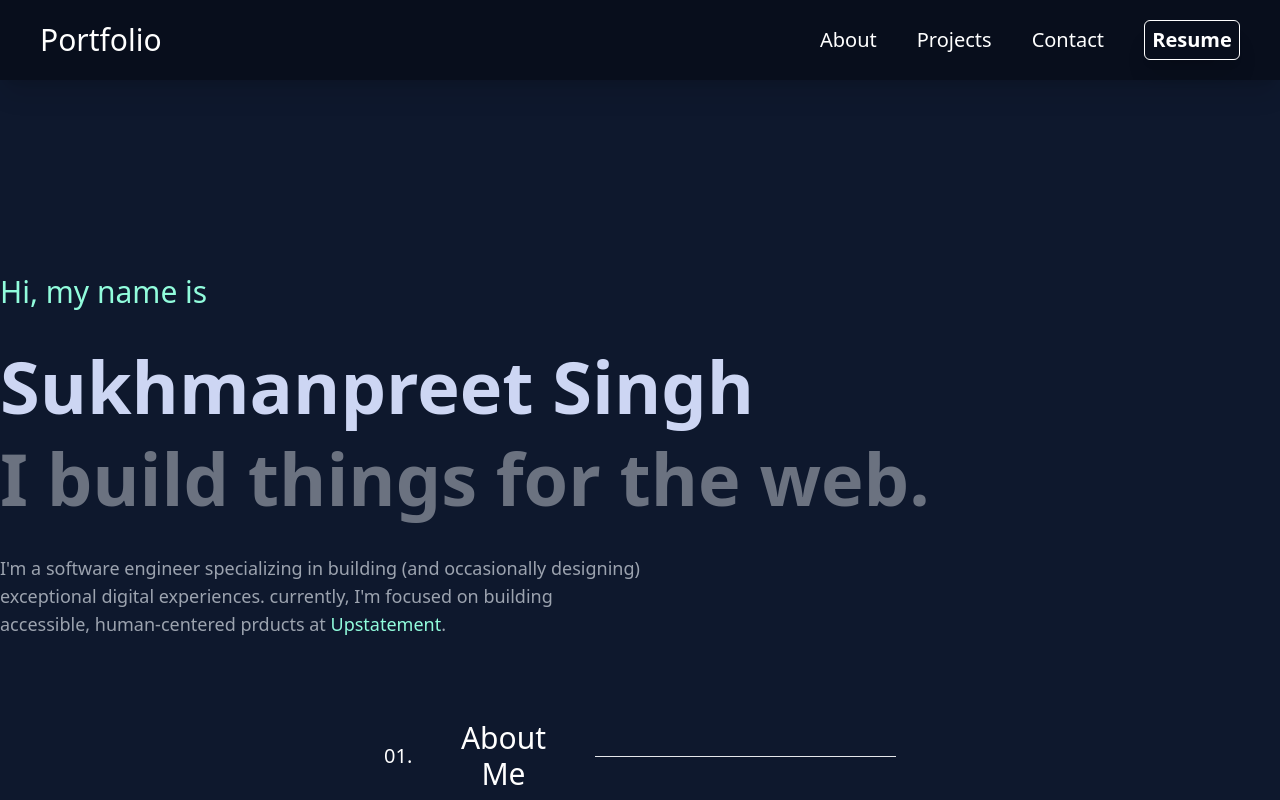
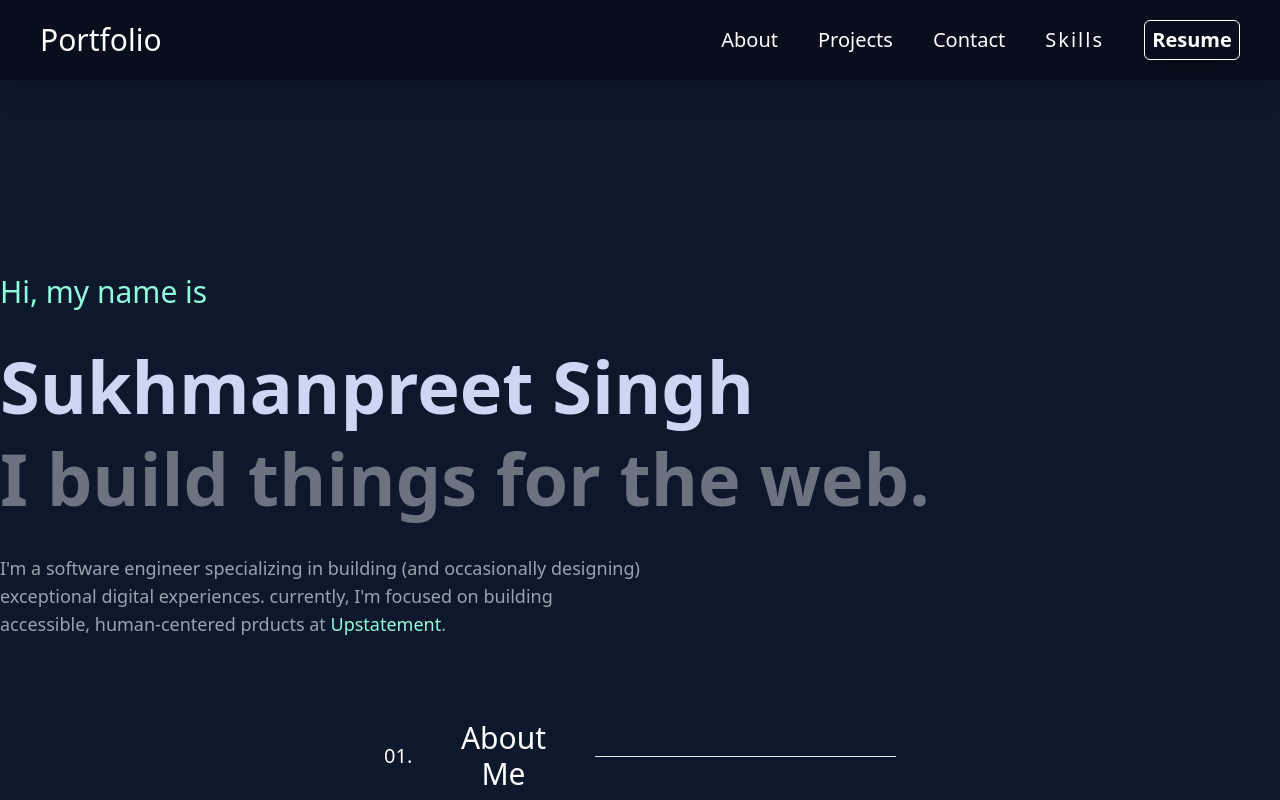
Before and after one commit to gillsukhman209/SinghPortfolio, a Next.js app: page / in a window 1280 px wide. Shown: the top 800 px of the page. Built offline with nearby package versions, Linux system fonts and the light colour scheme.

Commit message:
added skills and finished contact page

```diff
--- a/components/Nav.js
+++ b/components/Nav.js
@@ -25,6 +25,12 @@ function Nav() {
           </button>
           <button onClick={() => scrollView("projects")}>Projects</button>
           <button onClick={() => scrollView("contact")}>Contact</button>
+          <button
+            onClick={() => scrollView("skills")}
+            className="tracking-widest"
+          >
+            Skills
+          </button>
 
           <button
             onClick={() => scrollView("resume")}
--- a/pages/Resume.js
+++ b/pages/Resume.js
@@ -1,7 +1,11 @@
 import React from "react";
 
 function Resume() {
-  return <div>Resume</div>;
+  return (
+    <div className="w-full h-screen flex justify-center items-center">
+      Resume
+    </div>
+  );
 }
 
 export default Resume;
--- /dev/null
+++ b/pages/Skills.js
@@ -0,0 +1,11 @@
+import React from "react";
+
+function Skills() {
+  return (
+    <div className="w-full h-screen flex items-center justify-center">
+      Skills
+    </div>
+  );
+}
+
+export default Skills;
--- a/pages/index.js
+++ b/pages/index.js
@@ -3,6 +3,7 @@ import HomePage from "./Home";
 import About from "./About";
 import Projects from "./Projects";
 import Contact from "./Contact";
+import Skills from "./Skills";
 
 export default function Home() {
   return (
@@ -21,6 +22,9 @@ export default function Home() {
       <section id="contact">
         <Contact />
       </section>
+      <section id="skills">
+        <Skills />
+      </section>
     </div>
   );
 }
```
